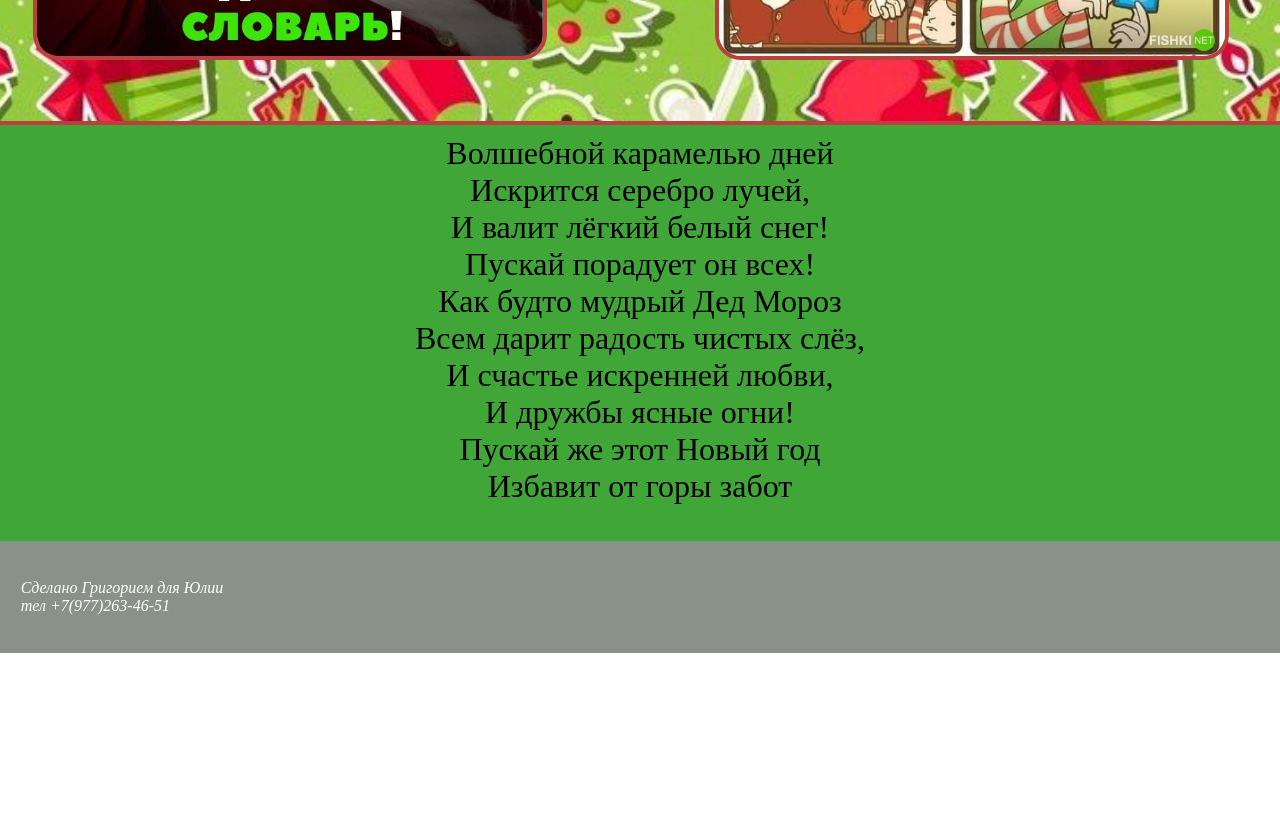
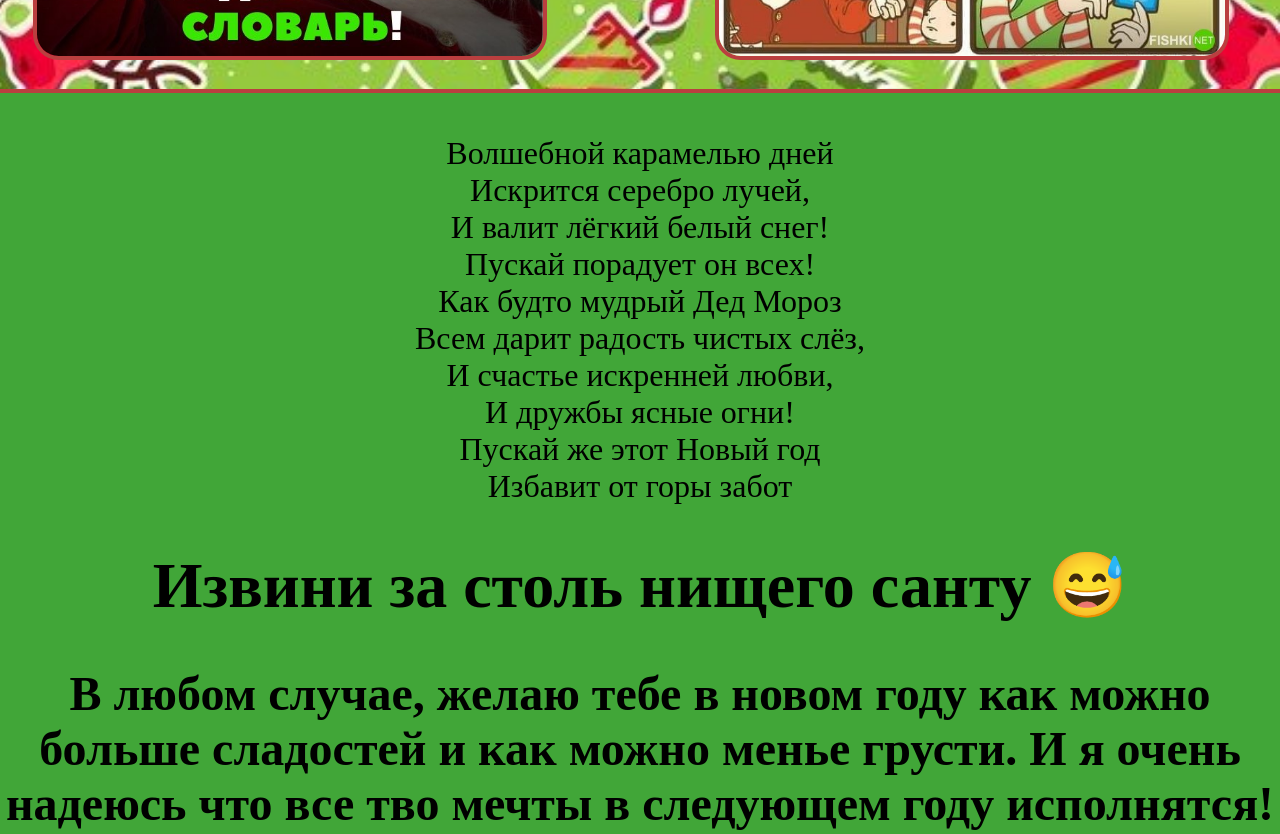
Before and after one commit to avrioprogramming/new_year, a plain HTML site: page index.html in a window 1280 px wide. Shown: the part 860-1694 px from the top of the page. Before the commit the page ends 1513 px from the top, so only its background shows below. Drawn offline with Linux system fonts and the light colour scheme.

Commit message:
Add files via upload

```diff
--- a/index.html
+++ b/index.html
@@ -32,19 +32,16 @@
 			margin-left: 11%;
 			border-radius: 5%;
 		}
-		blockquote{
+		.congratulation{
 			color: #000;
 			background: #41a638;
 			text-align: center;
 			font-size: max(1em, min(2em, calc(100vw * 4 / 75)));
-			/*border-bottom: 1.5px solid #999;*/
-			/*border-top: 1.5px solid #999;*/
 			border: 4px solid #ba3f3f;
 			margin-right: -2%;
 			margin-left: -2%;
 			padding: 10px;
 			padding-bottom: 4%;
-			/*text-shadow:0.5px 0 0.5px #fff, 0 0.5px 0.5px #fff, -0.5px 0 0.5px #fff, 0 -0.5px 0.5px #fff;*/
 		}
 		footer{
 			background: #8a9189;
@@ -79,7 +76,10 @@
 	Пускай же этот Новый год<br>
 	Избавит от горы забот<br>
 	</blockquote>
+	<h1>Извини за столь нищего санту &#128517;</h1>
+	<h2>В любом случае, желаю тебе в новом году как можно больше сладостей и как можно менье грусти. И я очень надеюсь что все тво мечты в следующем году исполнятся!</h2>
 </div>
+
 <footer>
 	<i>Сделано Григорием для Юлии</i><br>
 	<i>тел +7(977)263-46-51</i>
```
